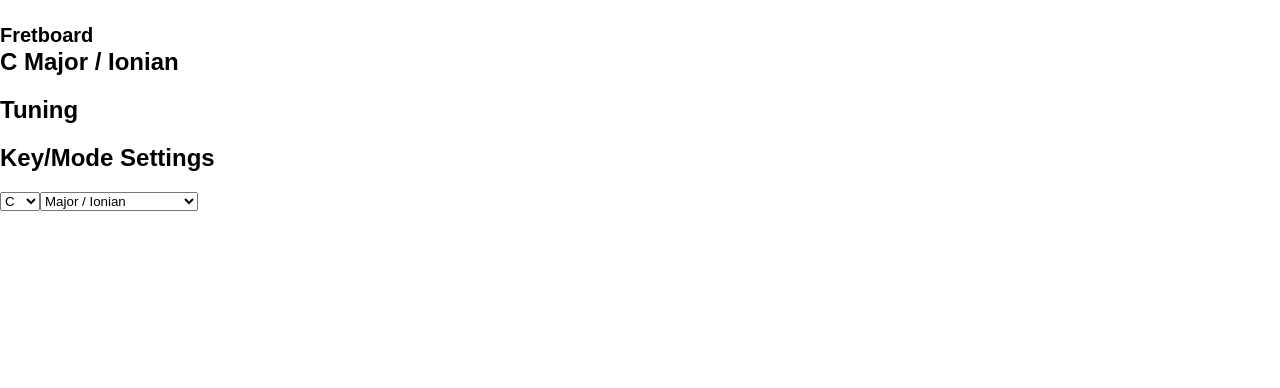
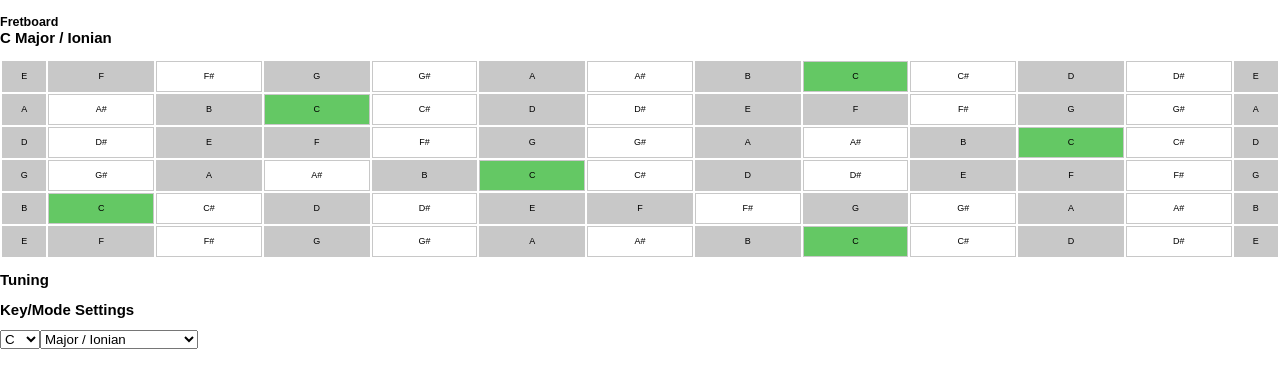
Before and after one commit to samhain13/fretscale-view, a React (Create React App) app: page / in a window 1280 px wide. Shown: the top 388 px of the page. Built offline with nearby package versions, Linux system fonts and the light colour scheme.

Commit message:
added renderers for the fretboard

```diff
--- a/src/index.css
+++ b/src/index.css
@@ -2,4 +2,28 @@ body {
   margin: 0;
   padding: 0;
   font-family: sans-serif;
+  font-size: 62.5%;
 }
+
+.active-pitch {
+    background: rgb(200,200,200);
+}
+
+.root-pitch {
+    background: rgb(100,200,100);
+}
+
+#fretboard table {
+    font-size: 0.9em;
+    text-align: center;
+    vertical-align: middle;
+    width: 100%;
+}
+#fretboard td {
+    border: 1px rgb(200,200,200) solid;
+    height: 3em;
+    width: 3em;
+}
+#fretboard td:first-child, #fretboard td:last-child {
+    width: 1em;
+}
--- a/src/index.js
+++ b/src/index.js
@@ -6,6 +6,34 @@ import './index.css';
 
 
 class Fretboard extends React.Component {
+    getFretClassName(pitch_name) {
+        let index = this.props.app.state.active_pitches.indexOf(pitch_name);
+        if (index === 0) {
+            return 'root-pitch';
+        } else if (index > 0) {
+            return 'active-pitch';
+        } else {
+            return 'inactive-pitch';
+        }
+    }
+
+    renderString(pitch, index) {
+        let frets = this.props.app.getPitchArray(pitch);
+
+        return(
+            <tr key={index}>
+            {frets.map((pitch_name, fret_index) =>
+                <td
+                    key={fret_index}
+                    className={this.getFretClassName(pitch_name)}
+                    >
+                    {pitch_name}
+                </td>
+            )}
+            </tr>
+        );
+    }
+
     render() {
         return(
             <section id="fretboard">
@@ -14,6 +42,13 @@ class Fretboard extends React.Component {
                     <br />
                     {this.props.fretboard_title}
                 </h2>
+                <table>
+                    <tbody>
+                    {this.props.app.state.tuning.map((pitch, index) =>
+                        this.renderString(pitch, index)
+                    )}
+                    </tbody>
+                </table>
             </section>
         );
     }
@@ -66,22 +101,53 @@ class FretScaleApp extends React.Component {
     constructor(props) {
         super(props);
         this.state = {
-            pitch_index: 0,
+            active_pitches: [],
+            key_mode: FORMULAE[0],
             pitch_name: PITCH_NAMES[0],
-            key_mode: FORMULAE[0],
             tuning: ['E', 'A', 'D', 'G', 'B', 'E'],
         }
     }
 
     applyKeyModeSettings(formula) {
-        this.setState({key_mode: formula});
+        let active_pitches = this.getActivePitches(this.state.pitch_name);
+        this.setState({
+            active_pitches: active_pitches,
+            key_mode: formula
+        });
     }
 
     applyPitchNameSettings(index) {
         this.setState({
-            pitch_index: index,
+            active_pitches: this.getActivePitches(PITCH_NAMES[index]),
             pitch_name: PITCH_NAMES[index],
         })
+    }
+
+    componentDidMount() {
+        this.setState({
+            active_pitches: this.getActivePitches(this.state.pitch_name)
+        });
+    }
+
+    getActivePitches() {
+        let pitches = this.getPitchArray(this.state.pitch_name);
+        let active_pitches = [];
+        for (let i=0; i < this.state.key_mode.items.length; i++ ) {
+            active_pitches.push(pitches[this.state.key_mode.items[i]]);
+        }
+        return active_pitches;
+    }
+
+    getPitchArray(pitch_name) {
+        let pitches = []
+        let limit = PITCH_NAMES.length;
+        let j = PITCH_NAMES.indexOf(pitch_name);
+        for (let i=0; i<this.props.show_frets; i++) {
+            let num = i + j;
+            if (num >= limit) num = num - limit;
+            pitches.push(PITCH_NAMES[num]);
+        }
+        return pitches;
     }
 
     render() {
@@ -93,12 +159,8 @@ class FretScaleApp extends React.Component {
                         this.state.pitch_name + ' ' + this.state.key_mode.name
                     }
                 />
-                <Tuning
-                    app={this}
-                />
-                <KeyModeSettings
-                    app={this}
-                />
+                <Tuning app={this} />
+                <KeyModeSettings app={this} />
             </div>
         );
     }
@@ -106,6 +168,8 @@ class FretScaleApp extends React.Component {
 
 
 ReactDOM.render(
-    <FretScaleApp />,
+    <FretScaleApp
+        show_frets="13"
+    />,
     document.getElementById('root')
 );
```
